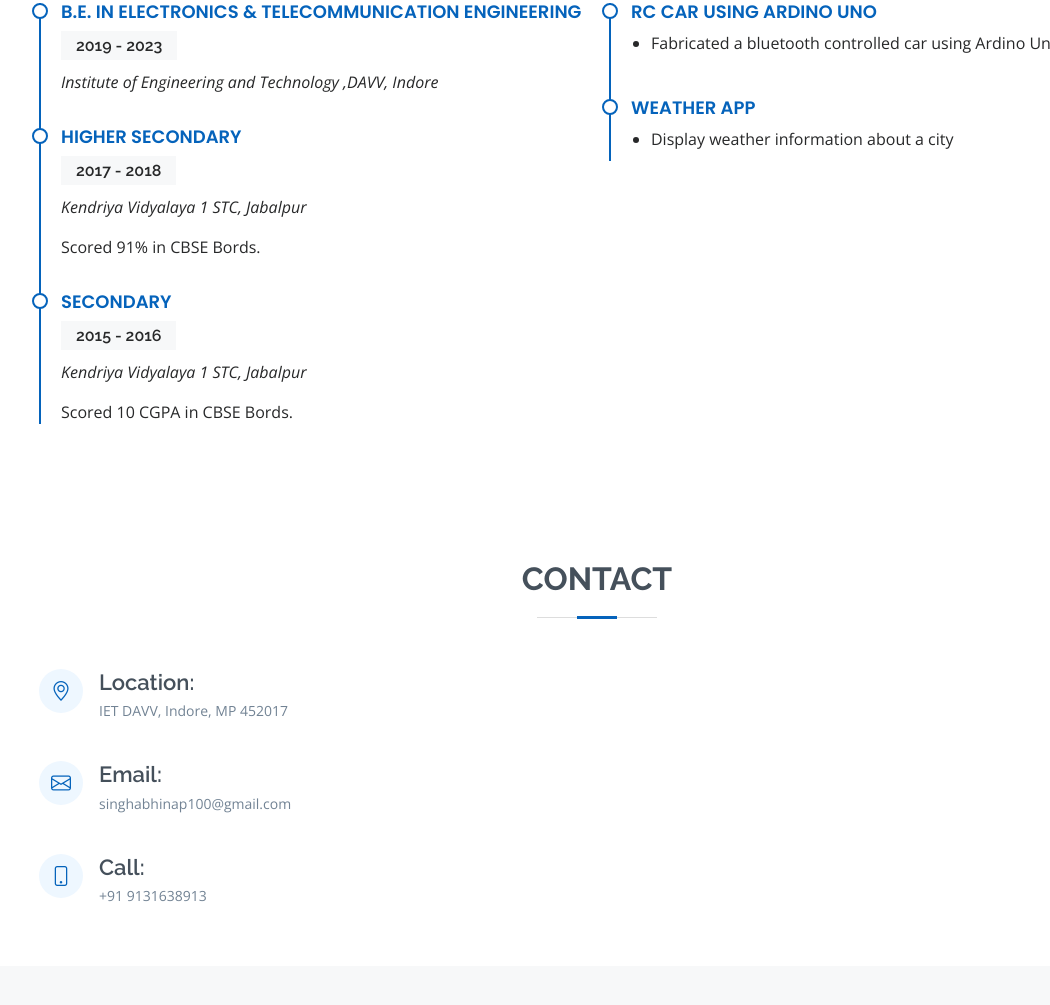
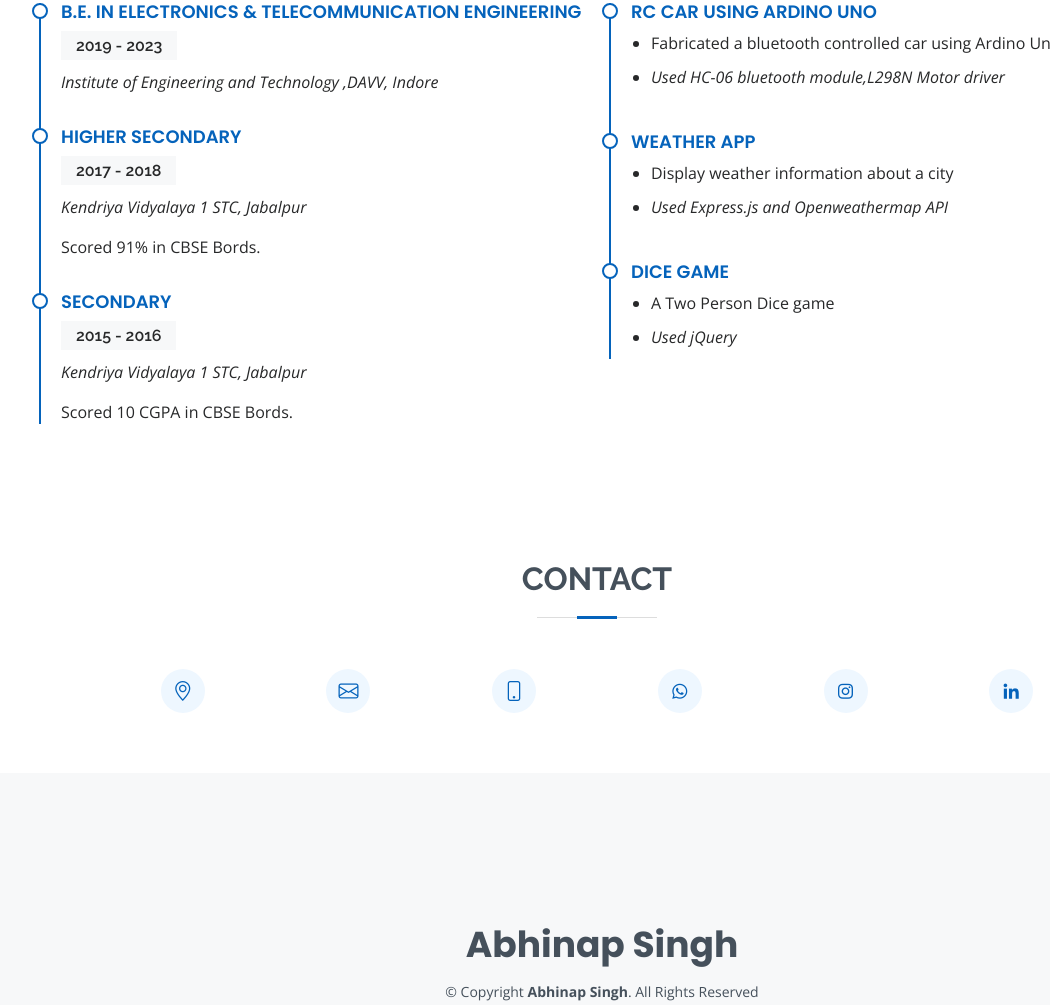
Before and after one commit to abhinaps/portfolio, a plain HTML site: page index.html in a window 1280 px wide. Shown: the part 2026-3031 px from the top of the page, without its empty margins (93-1143 px from the left). Drawn offline with nearby package versions, Linux system fonts and the light colour scheme; a web font is replaced by a local one.

Commit message:
changed contact

```diff
--- a/assets/css/style.css
+++ b/assets/css/style.css
@@ -913,10 +913,12 @@ section {
   font-size: 14px;
   color: #728394;
 }
-.contact .info .email, .contact .info .phone {
-  margin-top: 40px;
+.info .social-links{
+  display: flex;
+  justify-content: space-evenly;
 }
-.contact .info .email:hover i, .contact .info .address:hover i, .contact .info .phone:hover i {
+
+.contact .info .email:hover i,.contact .info .linkedin:hover i, .contact .info .address:hover i, .contact .info .phone:hover i, .contact .info .facebook:hover i,.contact .info .instagram:hover i {
   background: #0563bb;
   color: #fff;
 }
@@ -927,7 +929,7 @@ section {
 .contact .php-email-form .form-group {
   padding-bottom: 8px;
 }
-.contact .php-email-form .error-message {
+.contact .php-email-form .error-message{
   display: none;
   color: #fff;
   background: #ed3c0d;
@@ -1020,7 +1022,7 @@ section {
   position: relative;
   font-family: "Poppins", sans-serif;
   padding: 0;
-  margin: 0 0 15px 0;
+  margin: 0 0 15px 110px;
 }
 #footer p {
   font-size: 15;
@@ -1051,7 +1053,7 @@ section {
   text-decoration: none;
 }
 #footer .copyright {
-  margin: 0 0 5px 0;
+  margin: 0 0 5px 110px;
 }
 #footer .credits {
   font-size: 13px;
--- a/index.html
+++ b/index.html
@@ -200,13 +200,22 @@
               <h4>RC Car using Ardino Uno</h4>
               <ul>
                 <li>Fabricated a bluetooth controlled car using Ardino Uno</li>
-                </ul>
+                <li><em>Used HC-06 bluetooth module,L298N Motor driver</em></li>
+              </ul>
             </div>
             <div class="resume-item">
               <h4>Weather App</h4>
               <ul>
                 <li>Display weather information about a city</li>
-                </ul>
+                <li><em>Used Express.js and Openweathermap API</em></li>
+              </ul>
+            </div>
+            <div class="resume-item">
+              <h4>Dice Game</h4>
+              <ul>
+                <li>A Two Person Dice game</li>
+                <li><em>Used jQuery</em></li>
+              </ul>
             </div>
           </div>
 
@@ -232,29 +241,15 @@
         </div>
 
         <div>
-
-          <div class="col-lg-4">
-            <div class="info">
-              <div class="address">
-                <i class="bi bi-geo-alt"></i>
-                <h4>Location:</h4>
-                <p>IET DAVV, Indore, MP 452017</p>
-              </div>
-
-              <div class="email">
-                <i class="bi bi-envelope"></i>
-                <h4>Email:</h4>
-                <p>singhabhinap100@gmail.com</p>
-              </div>
-
-              <div class="phone">
-                <i class="bi bi-phone"></i>
-                <h4>Call:</h4>
-                <p>+91 9131638913</p>
-              </div>
-
+          <div class="info">
+            <div class="social-links">
+              <a href="https://goo.gl/maps/EaTsdBPJVq74UHuD8" target="_blank" class="address"><i class="bi bi-geo-alt"></i></a>
+              <a href="mailto:singhabhinap100@gmail.com" class="email"><i class="bi bi-envelope"></i></a>
+              <a href="tel:+919131638913" class="phone"><i class="bi bi-phone"></i></a>
+              <a href="https://wa.me/919131638913" target="_blank" class="facebook"><i class='bx bxl-whatsapp'></i></a>
+              <a href="https://www.instagram.com/abhinap_singh11" target="_blank" class="instagram"><i class="bx bxl-instagram"></i></a>
+              <a href="https://www.linkedin.com/in/abhinapsingh" target="_blank" class="linkedin"><i class="bx bxl-linkedin"></i></a>
             </div>
-
           </div>
         </div>
 
```
